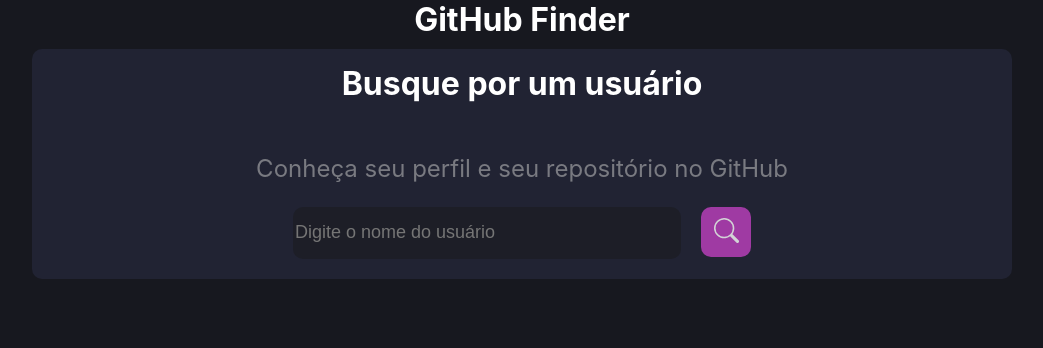
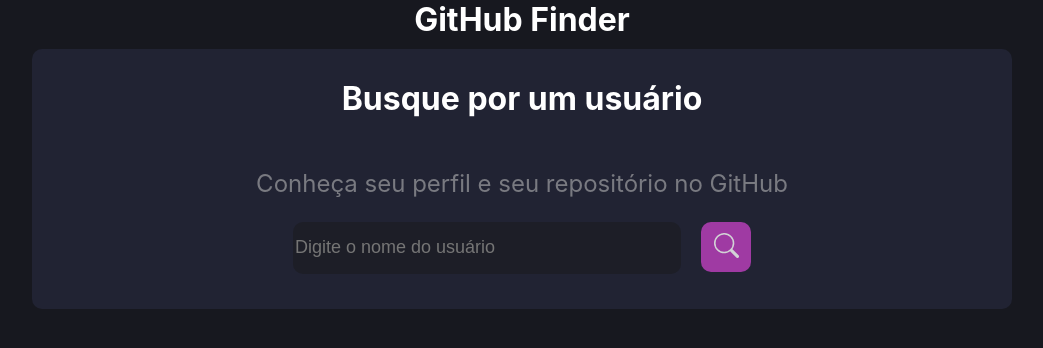
Before and after one commit to LeonardoLuisKlein/GitHubFinder, a React (Create React App) app: page / in a window 1280 px wide. Shown: the top 348 px of the page, without its empty margins (118-1161 px from the left). Built offline with nearby package versions, Linux system fonts and the light colour scheme.

Commit message:
Fix: gap in the search component and app component

```diff
--- a/src/App.styles.ts
+++ b/src/App.styles.ts
@@ -13,6 +13,9 @@
     max-width: 980px;
     padding: 10px;
     gap: 50px;
+    @media (max-width: 768px) {
+    gap: 30px;
+    }
 `
 
 export const Header = styled.h1`
--- a/src/components/Search/styles.ts
+++ b/src/components/Search/styles.ts
@@ -6,11 +6,11 @@
     justify-content: center;
     flex-direction: column;
     width: auto;
-    height: 230px;
+    height: 260px;
     background-color: #212333;
     border-radius: 10px;
     @media (max-width: 768px) {
-    gap: 30px;
+    gap: 10px;
     }
 
     input{
```
